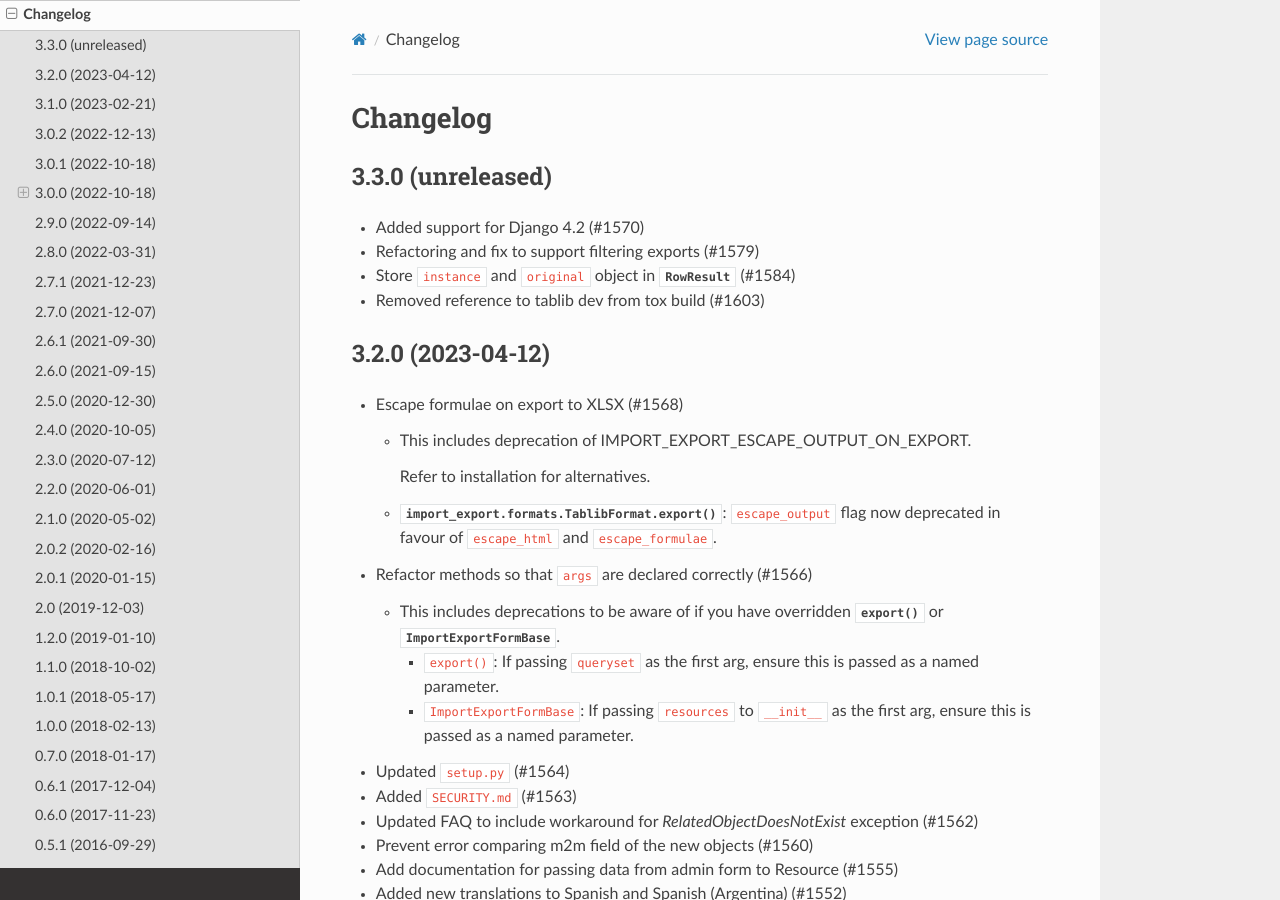
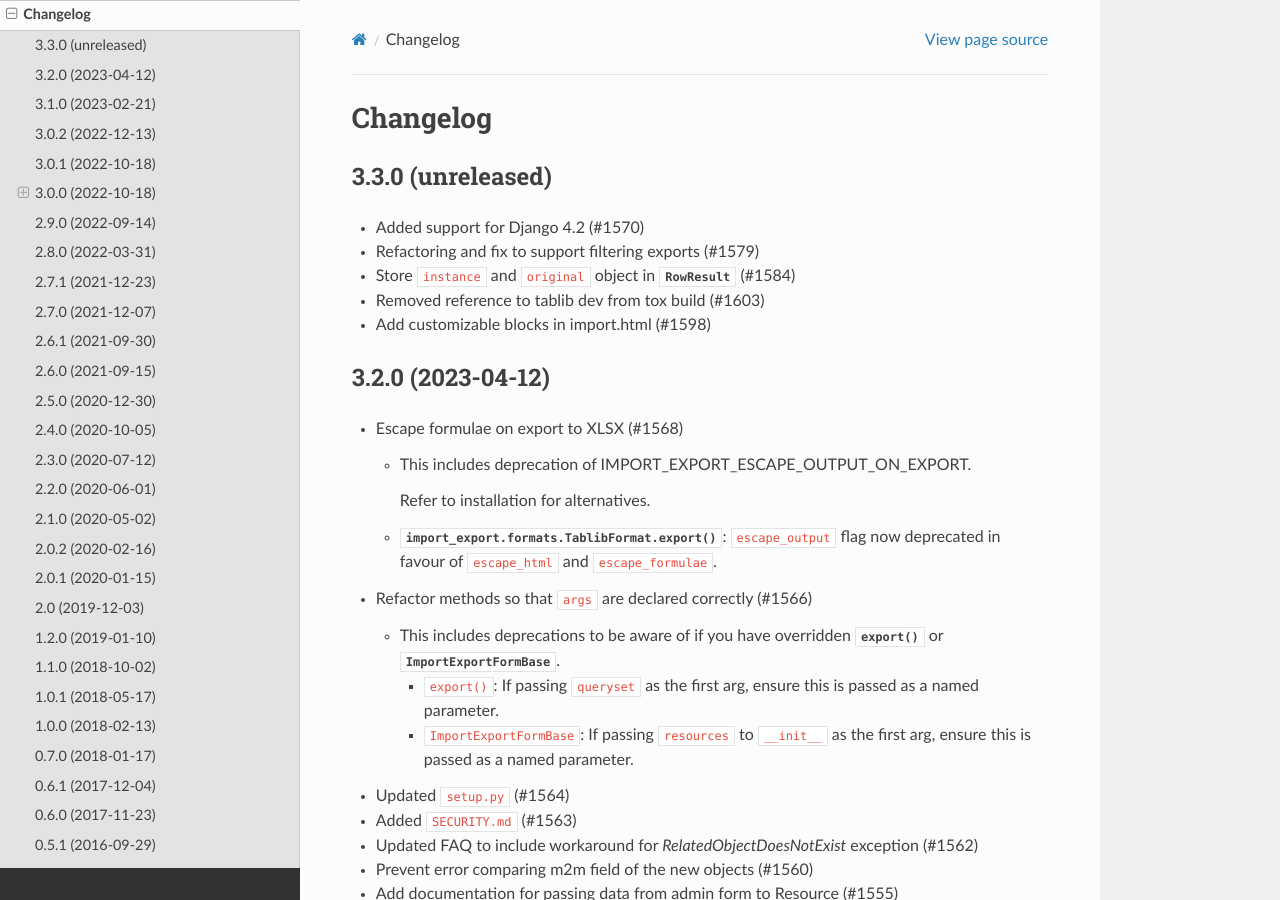
Before and after one commit to django-import-export/django-import-export, a Sphinx documentation site: the page built from docs/changelog.rst, in a window 1280 px wide and 900 px high. Built offline with Sphinx 7.4.7 and the Read the Docs theme 2.0.0, drawn with Linux system fonts in a browser that asks for light colours; pages that are not in the unit, such as notebooks, are missing from menus.

Commit message:
Update changelog.rst

```diff
--- a/docs/changelog.rst
+++ b/docs/changelog.rst
@@ -8,6 +8,7 @@ Changelog
 - Refactoring and fix to support filtering exports (#1579)
 - Store ``instance`` and ``original`` object in :class:`~import_export.results.RowResult` (#1584)
 - Removed reference to tablib dev from tox build (#1603)
+- Add customizable blocks in import.html (#1598)
 
 3.2.0 (2023-04-12)
 ------------------
```
